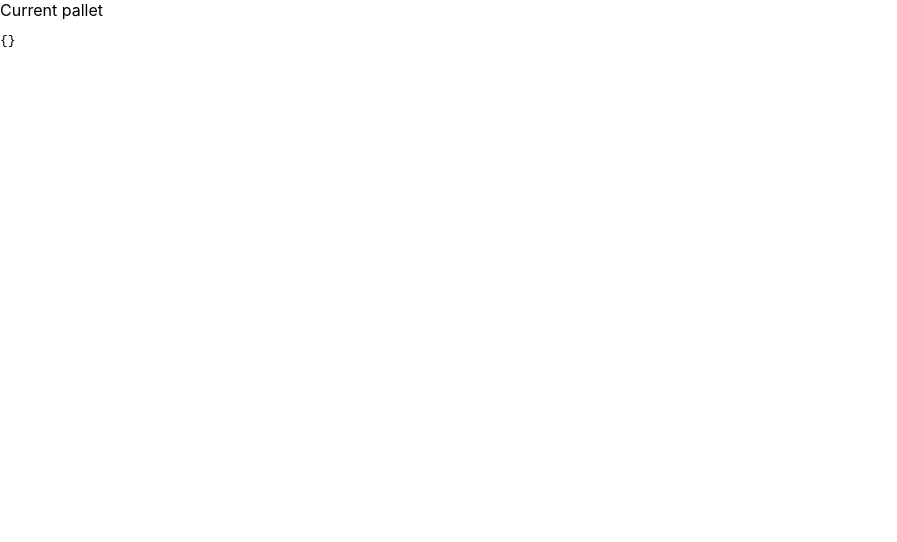
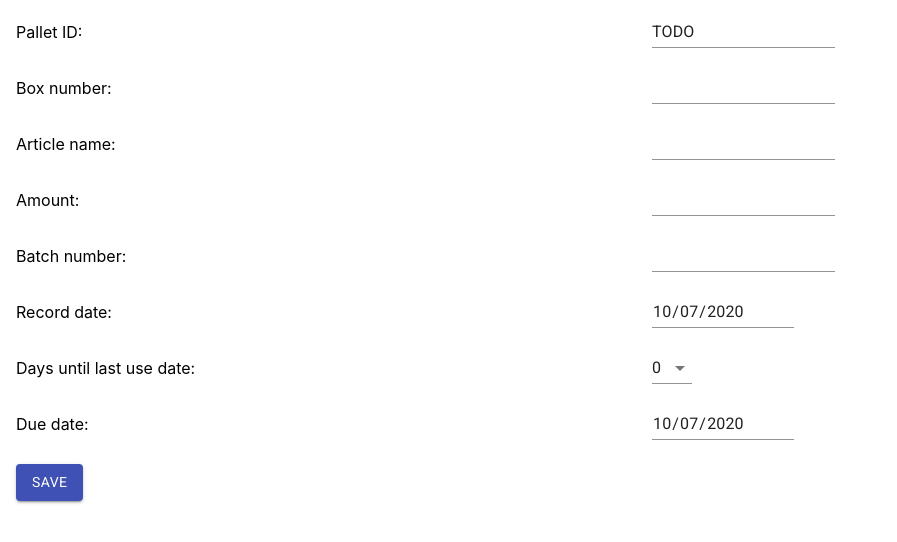
Before and after one commit to AndreasNasman/nooga-pallet-calculator, a React (Create React App) app in the folder client/: page / in a window 1280 px wide. Shown: the top 542 px of the page, without its empty margins (0-897 px from the left). Built offline with nearby package versions, Linux system fonts and the light colour scheme; no server answers.

Commit message:
Adds delivery information component

```diff
--- a/client/src/App.js
+++ b/client/src/App.js
@@ -1,6 +1,7 @@
 import axios from "axios";
 import React, { useEffect, useState } from "react";
 import "./App.css";
+import { DeliveryInformation } from "./components/DeliveryInformation/DeliveryInformation";
 
 export const App = () => {
   const [pallet, setPallet] = useState({});
@@ -18,12 +19,5 @@ export const App = () => {
     fetchPallet();
   }, []);
 
-  return (
-    <div>
-      <div>
-        Current pallet
-        <pre>{JSON.stringify(pallet, null, 2)}</pre>
-      </div>
-    </div>
-  );
+  return <DeliveryInformation />;
 };
--- /dev/null
+++ b/client/src/components/DeliveryInformation/DeliveryInformation.js
@@ -0,0 +1,153 @@
+import { Button, Grid, MenuItem, Select, TextField } from "@material-ui/core";
+import * as React from "react";
+import { useState } from "react";
+import styles from "./DeliveryInformation.module.css";
+import { textFieldDateFormat } from "./utilities";
+
+const initialState = {
+  amount: "",
+  articleName: "",
+  batchNumber: "",
+  boxNumber: "",
+  daysToDueDate: 0,
+  recordDate: new Date(),
+};
+
+export const DeliveryInformation = () => {
+  const [
+    { amount, articleName, batchNumber, boxNumber, daysToDueDate, recordDate },
+    setState,
+  ] = useState(initialState);
+
+  const dueDate = new Date(recordDate);
+  dueDate.setDate(dueDate.getDate() + daysToDueDate);
+
+  const clearState = () => {
+    setState(initialState);
+  };
+
+  const handleChange = (event) => {
+    const { name, value } = event.target;
+    setState((previousState) => ({ ...previousState, [name]: value }));
+  };
+
+  const handleSubmit = (event) => {
+    event.preventDefault();
+    clearState();
+  };
+
+  return (
+    <form onSubmit={handleSubmit}>
+      <Grid
+        alignItems="center"
+        className={styles.container}
+        container
+        spacing={3}
+      >
+        <Grid item xs={6}>
+          Pallet ID:
+        </Grid>
+        <Grid item xs={6}>
+          <TextField inputProps={{ readOnly: true }} value="TODO" />
+        </Grid>
+
+        <Grid item xs={6}>
+          Box number:
+        </Grid>
+        <Grid item xs={6}>
+          <TextField
+            name="boxNumber"
+            onChange={handleChange}
+            required
+            type="number"
+            value={boxNumber}
+          />
+        </Grid>
+
+        <Grid item xs={6}>
+          Article name:
+        </Grid>
+        <Grid item xs={6}>
+          <TextField
+            name="articleName"
+            onChange={handleChange}
+            required
+            value={articleName}
+          />
+        </Grid>
+
+        <Grid item xs={6}>
+          Amount:
+        </Grid>
+        <Grid item xs={6}>
+          <TextField
+            name="amount"
+            onChange={handleChange}
+            required
+            type="number"
+            value={amount}
+          />
+        </Grid>
+
+        <Grid item xs={6}>
+          Batch number:
+        </Grid>
+        <Grid item xs={6}>
+          <TextField
+            name="batchNumber"
+            onChange={handleChange}
+            required
+            type="number"
+            value={batchNumber}
+          />
+        </Grid>
+
+        <Grid item xs={6}>
+          Record date:
+        </Grid>
+        <Grid item xs={6}>
+          <TextField
+            inputProps={{ readOnly: true }}
+            type="date"
+            value={textFieldDateFormat(recordDate)}
+          />
+        </Grid>
+
+        <Grid item xs={6}>
+          Days until last use date:
+        </Grid>
+        <Grid item xs={6}>
+          <Select
+            name="daysToDueDate"
+            onChange={handleChange}
+            required
+            value={daysToDueDate}
+          >
+            {Array.from({ length: 31 }, (_, index) => (
+              <MenuItem key={index} value={index}>
+                {index}
+              </MenuItem>
+            ))}
+          </Select>
+        </Grid>
+
+        <Grid item xs={6}>
+          Due date:
+        </Grid>
+        <Grid item xs={6}>
+          <TextField
+            inputProps={{ readOnly: true }}
+            type="date"
+            value={textFieldDateFormat(dueDate)}
+          />
+        </Grid>
+
+        <Grid item xs={12}>
+          <Button color="primary" type="submit" variant="contained">
+            Save
+          </Button>
+        </Grid>
+      </Grid>
+    </form>
+  );
+};
--- /dev/null
+++ b/client/src/components/DeliveryInformation/DeliveryInformation.module.css
@@ -0,0 +1,3 @@
+.container {
+  padding: 1rem;
+}
--- /dev/null
+++ b/client/src/components/DeliveryInformation/utilities.js
@@ -0,0 +1,3 @@
+export function textFieldDateFormat(date) {
+  return date.toISOString().split("T")[0];
+}
```
